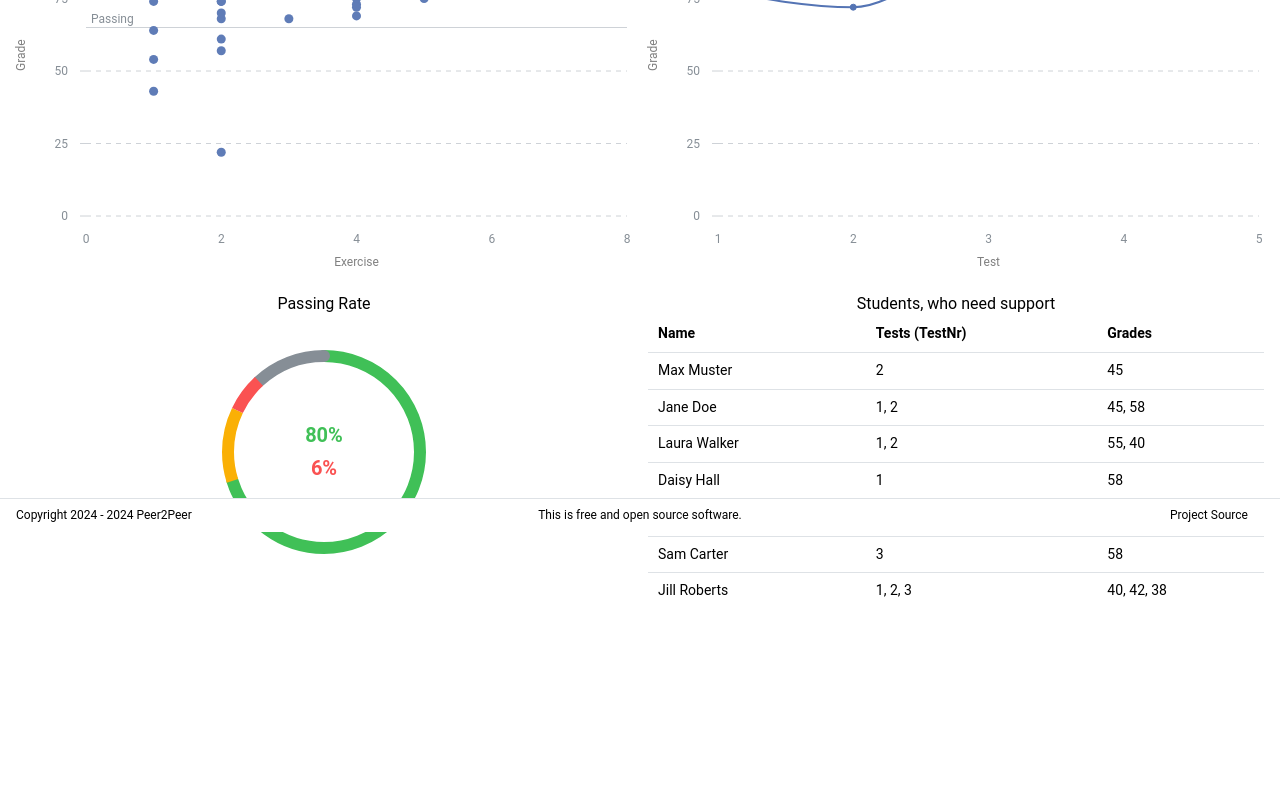
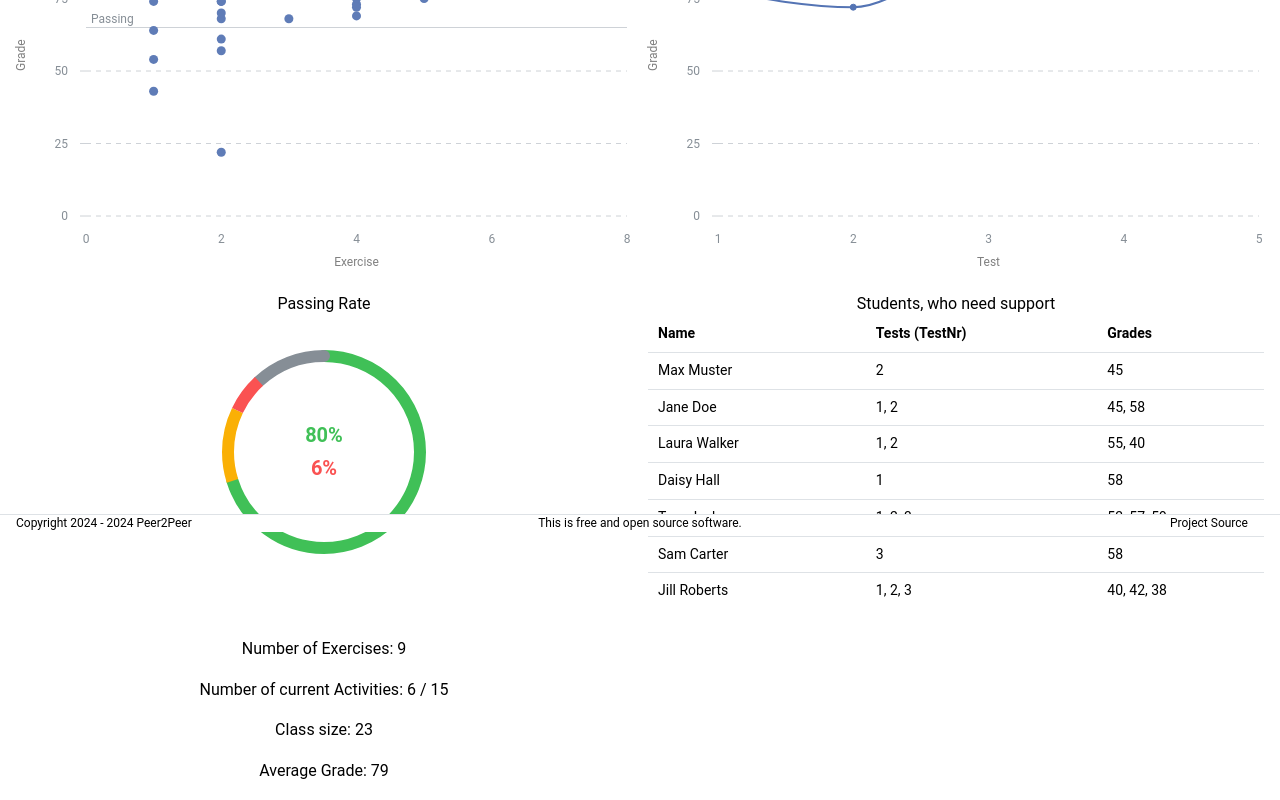
Before and after one commit to ExtraTNT/req-peer2peer-mock-fe, a React (Create React App) app: page /students/statistics in a window 1280 px wide. Shown: the part 268-1068 px from the top of the page. Before the commit the page ends 905 px from the top, so only its background shows below. Built offline with nearby package versions, Linux system fonts and the light colour scheme.

Commit message:
statistics and styling

```diff
--- a/src/App.tsx
+++ b/src/App.tsx
@@ -66,6 +66,7 @@ export const App = () => {
           <NavLink
             ta="right"
             px="md"
+            py="0"
             variant="filled"
             href="https://github.com/ExtraTNT/req-peer2peer-mock-fe"
             label={
--- a/src/pages/Statistics/Statistics.tsx
+++ b/src/pages/Statistics/Statistics.tsx
@@ -12,6 +12,9 @@ import { data } from "../../Mock/StudentsGradesExercise"
 import { studentsMock } from "../../Mock/Students"
 import { useState } from "react"
 import { useNavigate } from "react-router-dom"
+import { exerciseMock } from "../../Mock/Exercise"
+import { accountMock } from "../../Mock/Account"
+import { activitiesMock } from "../../Mock/Activities"
 
 interface TableRow {
   student: string
@@ -109,6 +112,8 @@ export const Statistics = () => {
     v.avg = v.avg / v.count
   })
 
+  const now = new Date()
+
   return (
     <>
       <Center>
@@ -201,6 +206,23 @@ export const Statistics = () => {
             </Table>
           </Table.ScrollContainer>
         </Stack>
+
+        <Stack gap="md">
+          <Text ta="center">
+            Number of Exercises:{" "}
+            {
+              exerciseMock.filter((e) => e.author === accountMock.firstName)
+                .length
+            }
+          </Text>
+          <Text ta="center">
+            Number of current Activities:{" "}
+            {activitiesMock.filter((a) => a.from <= now && a.to >= now).length}{" "}
+            / {activitiesMock.length}
+          </Text>
+          <Text ta="center">Class size: {accountMock.class.length}</Text>
+          <Text ta="center">Average Grade: 79</Text>
+        </Stack>
       </SimpleGrid>
     </>
   )
```
